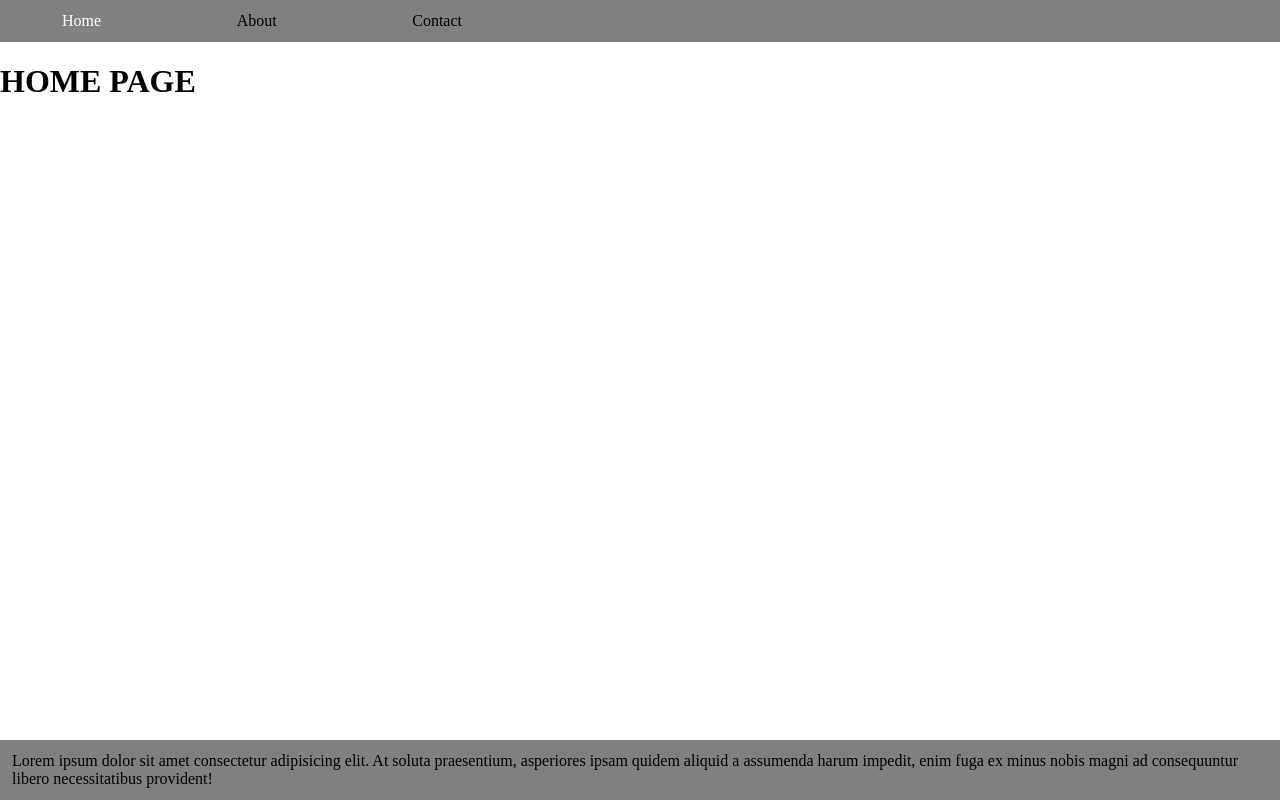
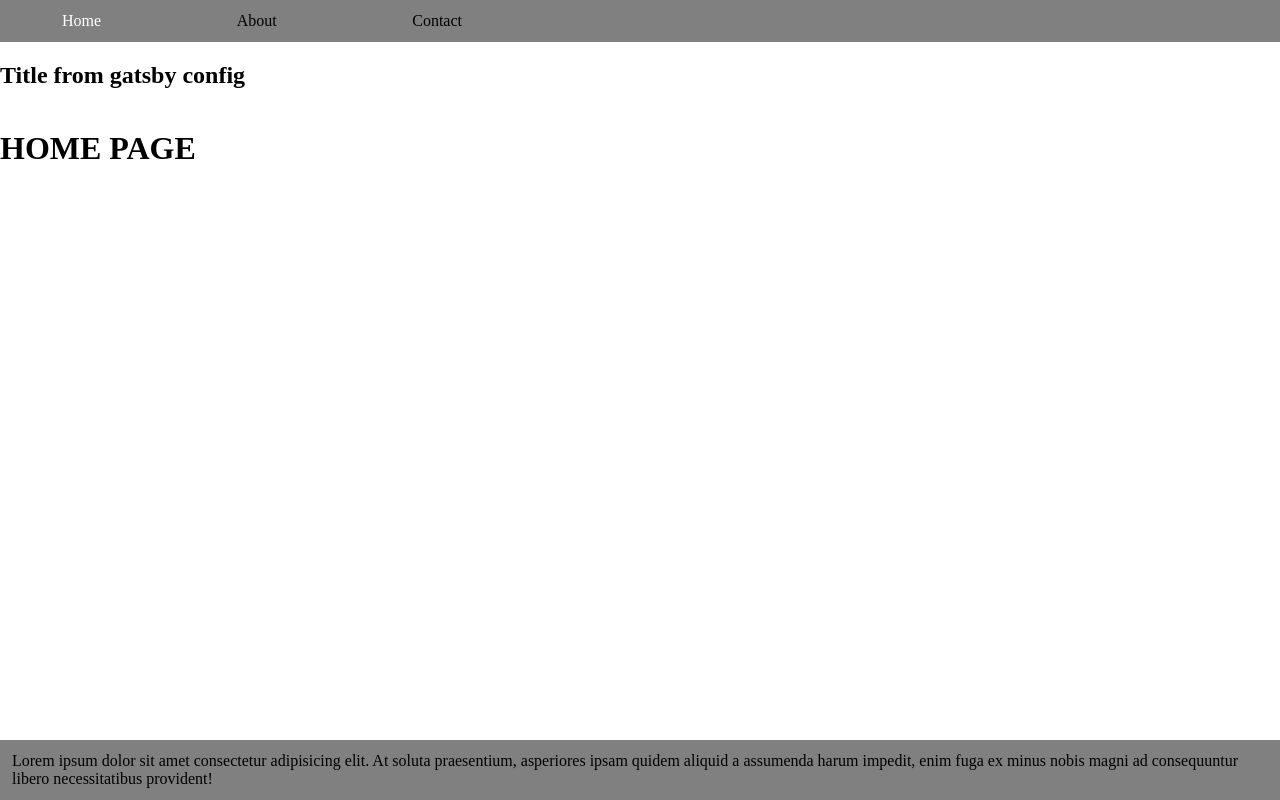
Before and after one commit to NorbertSan/Gatsby-course-training, a Gatsby site: page / in a window 1280 px wide. Built offline with nearby package versions, Linux system fonts and the light colour scheme; Gatsby itself is replaced by a stand-in of ours.

Commit message:
feat(graphql query): add first graphlquery, display title from gatsby.config.js

```diff
--- a/gatsby-config.js
+++ b/gatsby-config.js
@@ -1,7 +1,6 @@
 module.exports = {
   siteMetadata: {
-    title: `Gatsby Default Starter With TypeScript`,
-    description: `Kick off your next, great Gatsby project with this default starter. This barebones starter ships with the main Gatsby configuration files you might need.`,
+    title: `Title from gatsby config`,
     author: `@gatsbyjs`,
   },
   plugins: [`gatsby-plugin-sass`],
--- a/src/components/Layout/Layout.tsx
+++ b/src/components/Layout/Layout.tsx
@@ -1,3 +1,4 @@
+import { graphql, useStaticQuery } from 'gatsby';
 import React from 'react';
 import Footer from '../Footer/Footer';
 import Header from '../Header/Header';
@@ -8,9 +9,20 @@ interface ILayout {
 }
 
 const Layout: React.FC<ILayout> = ({ children }) => {
+  const data = useStaticQuery(graphql`
+    query {
+      site {
+        siteMetadata {
+          title
+        }
+      }
+    }
+  `);
+
   return (
     <div className={styles.main_container}>
       <Header />
+      <h2>{data.site.siteMetadata.title}</h2>
       <main className={styles.flex_grow_1}>{children}</main>
       <Footer />
     </div>
```
